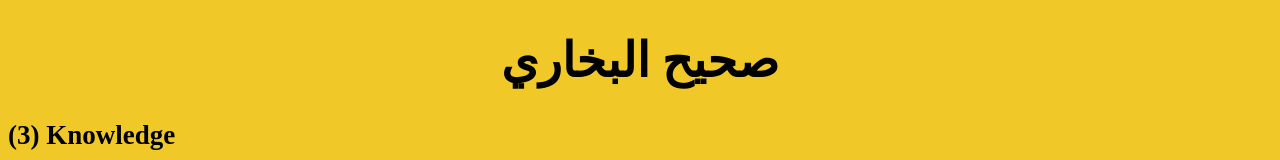
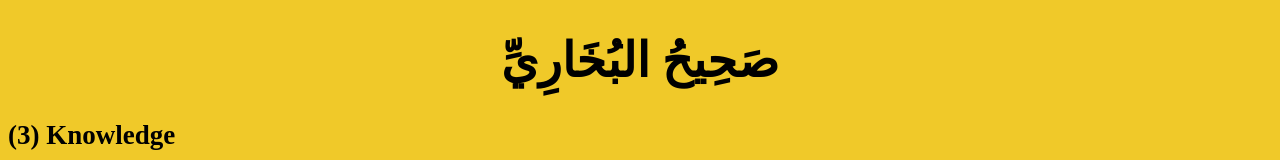
Before and after one commit to mohammad7609/mohammad7609.github.io, a plain HTML site: page knowledge.html in a window 1280 px wide. Shown: the top 160 px of the page. Drawn offline with Linux system fonts and the light colour scheme.

Commit message:
Update knowledge.html

```diff
--- a/knowledge.html
+++ b/knowledge.html
@@ -6,7 +6,7 @@
 
 <body>
 
-<h1 id="sahiharabic">صحيح البخاري</h1>
+<h1 id="sahiharabic">صَحِيحُ البُخَارِيِّ</h1>
 
 <h2>(3) Knowledge</h2>
 <hr>
```
